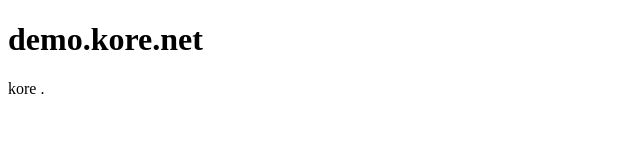
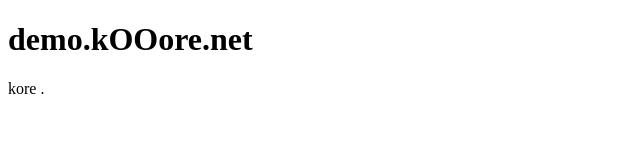
Before and after one commit to tlkarthik/Integration, a plain HTML site: page index.html in a window 1280 px wide. Shown: the whole page, without its empty margins (0-640 px from the left). Drawn offline with Linux system fonts and the light colour scheme.

Commit message:
CHAGED Text

```diff
--- a/index.html
+++ b/index.html
@@ -5,7 +5,7 @@
 </head>
 <body>
 
-<h1>demo.kore.net</h1>
+<h1>demo.kOOore.net</h1>
 <p>kore .</p>
 
 </body>
```
